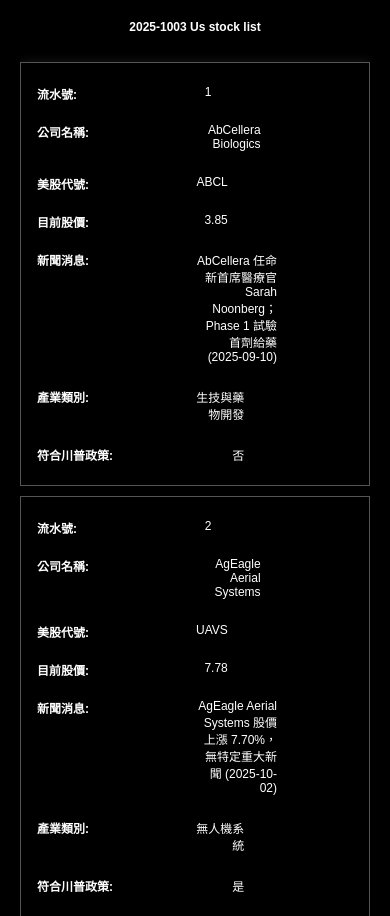
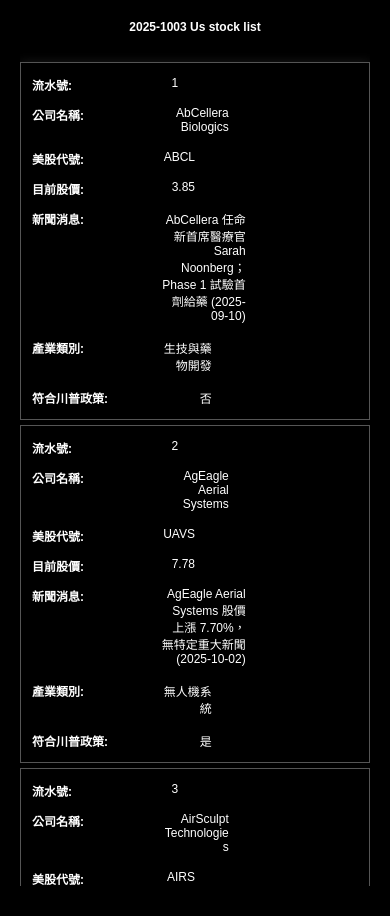
Before and after one commit to chenmacgyver/Donut-stock, a plain HTML site: page index.html in a window 390 px wide. Shown: the top 916 px of the page. Drawn offline with Linux system fonts and the light colour scheme.

Commit message:
Update index.html

```diff
--- a/index.html
+++ b/index.html
@@ -2,7 +2,7 @@
 <html lang="zh-TW">
 <head>
     <meta charset="UTF-8">
-    <meta name="viewport" content="width=device-width, initial-scale=1.0">
+    <meta name="viewport" content="width=device-width, initial-scale=1.0, maximum-scale=1.0, user-scalable=no">
     <title>2025-1003 Us stock list</title>
     <style>
         body {
@@ -10,15 +10,19 @@
             margin: 20px;
             background-color: #000000;
             color: #ffffff;
-            font-size: 12px; /* 統一調整字體大小 */
+            font-size: 12px;
+            height: 100%; /* 確保完整高度 */
+            overflow-y: auto; /* 允許垂直滾動 */
         }
         h1 {
             text-align: center;
             color: #ffffff;
-            font-size: 12px; /* 標題字體大小 */
+            font-size: 12px;
         }
         .table-container {
             overflow-x: auto;
+            max-height: 100vh; /* 限制容器高度，適應螢幕 */
+            overflow-y: auto; /* 手機端允許垂直滾動 */
         }
         table {
             width: 100%;
@@ -29,14 +33,14 @@
             table-layout: auto;
         }
         th, td {
-            padding: 12px;
+            padding: 8px; /* 減少 padding 增加內容密度 */
             text-align: left;
             border: 1px solid #555;
             color: #ffffff;
-            font-size: 12px; /* 表格內字體大小 */
+            font-size: 12px;
             min-width: 0;
         }
-        th:nth-child(1), td:nth-child(1) { width: 5%; } /* 流水號 */
+        th:nth-child(1), td:nth-child(1) { width: 5%; } /* 編號 */
         th:nth-child(2), td:nth-child(2) { width: 20%; } /* 公司名稱 */
         th:nth-child(3), td:nth-child(3) { width: 10%; } /* 美股代號 */
         th:nth-child(4), td:nth-child(4) { width: 10%; } /* 目前股價 */
@@ -65,22 +69,24 @@
             }
             tr {
                 border: 1px solid #555;
-                margin-bottom: 10px;
-                padding: 10px;
+                margin-bottom: 5px; /* 減少間距 */
+                padding: 5px;
             }
             td {
                 border: none;
                 position: relative;
-                padding-left: 50%;
+                padding-left: 40%; /* 減少左側留白 */
                 text-align: right;
+                word-wrap: break-word; /* 長文字自動換行 */
             }
             td:before {
                 content: attr(data-label) ": ";
                 position: absolute;
                 left: 6px;
-                width: 45%;
+                width: 35%; /* 縮減標籤寬度 */
                 font-weight: bold;
                 text-align: left;
+                white-space: nowrap; /* 防止標籤換行 */
             }
         }
     </style>
```
